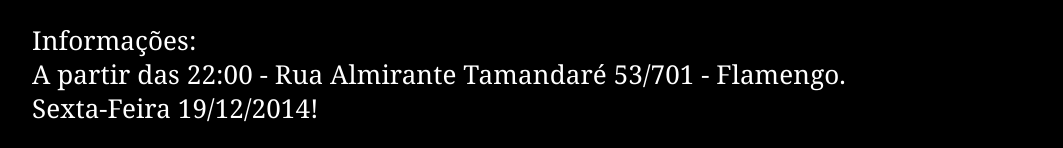
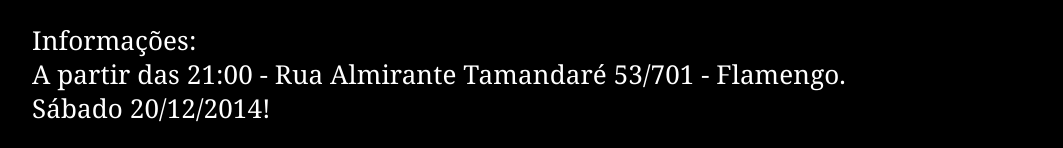
Before and after one commit to sararaslivres/sararaslivres.github.io, a plain HTML site: page index.html in a window 1280 px wide. Shown: the part 780-928 px from the top of the page, without its empty margins (108-1171 px from the left). Drawn offline with nearby package versions, Linux system fonts and the light colour scheme.

Commit message:
Update index.html

```diff
--- a/index.html
+++ b/index.html
@@ -44,7 +44,7 @@
 		   </p>
 
 		   <p>
-		   Informações: <br> A partir das 22:00 - Rua Almirante Tamandaré 53/701 - Flamengo. <br> Sexta-Feira 19/12/2014!
+		   Informações: <br> A partir das 21:00 - Rua Almirante Tamandaré 53/701 - Flamengo. <br> Sábado 20/12/2014!
 		   </p>
 
 
```
